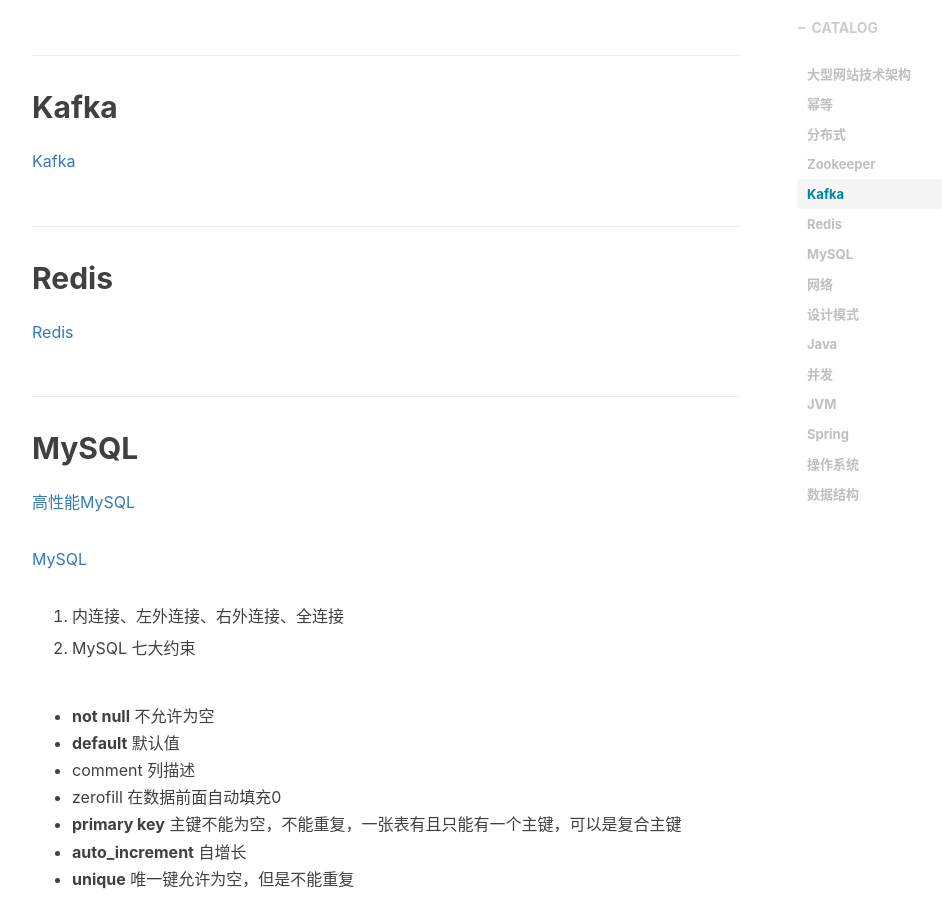
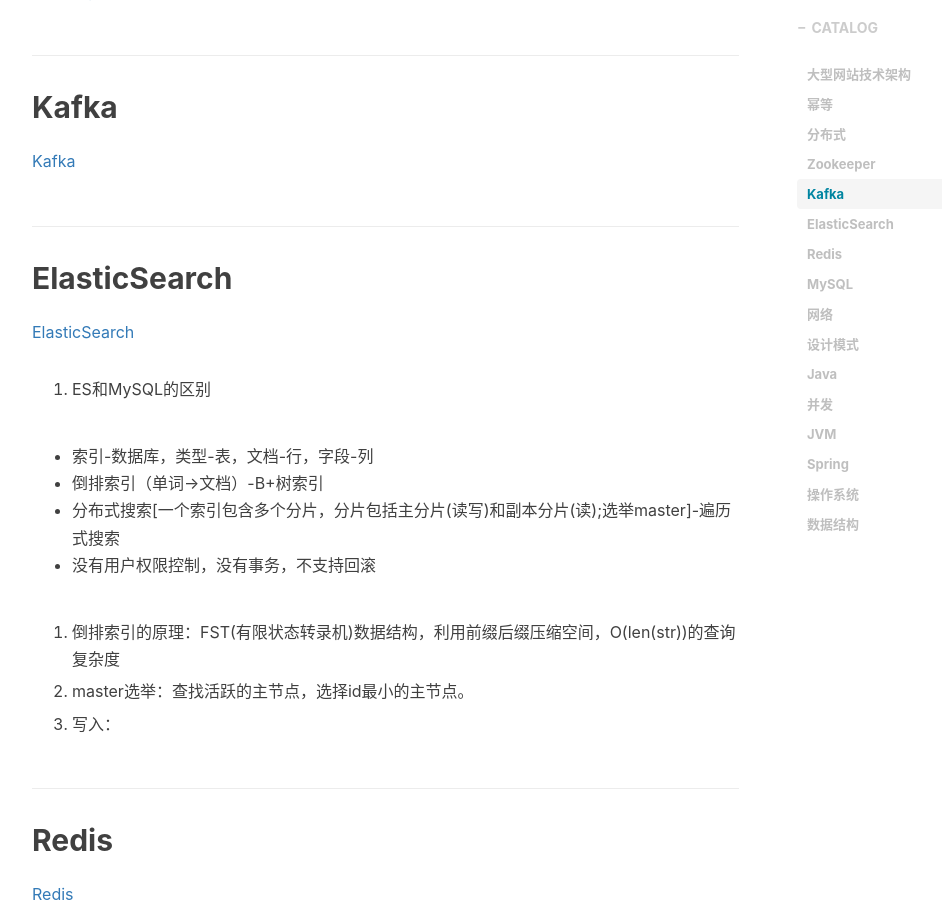
Before and after one commit to yycg/yycg.github.io, a Jekyll site: the page built from _posts/2020-07-05-总结.markdown, in a window 1280 px wide and 900 px high, scrolled down 2933 px. Shown: the whole window, without its empty margins (233-1175 px from the left). Built offline with Jekyll 4.4.1, drawn with Linux system fonts in a browser that asks for light colours; nearby versions of some CDN libraries; formulas are drawn with MathJax 3; comment, search, counter and statistics services are not loaded.

Commit message:
Update 2020-07-05-总结.markdown

```diff
--- a/_posts/2020-07-05-总结.markdown
+++ b/_posts/2020-07-05-总结.markdown
@@ -103,6 +103,23 @@
 ## Kafka
 
 [Kafka](https://yycg.github.io/2020/03/05/Kafka/)
+
+## ElasticSearch
+
+[ElasticSearch](https://yycg.github.io/2020/03/05/ElasticSearch/)
+
+1. ES和MySQL的区别
+
+  - 索引-数据库，类型-表，文档-行，字段-列
+  - 倒排索引（单词->文档）-B+树索引
+  - 分布式搜索[一个索引包含多个分片，分片包括主分片(读写)和副本分片(读);选举master]-遍历式搜索
+  - 没有用户权限控制，没有事务，不支持回滚
+
+2. 倒排索引的原理：FST(有限状态转录机)数据结构，利用前缀后缀压缩空间，O(len(str))的查询复杂度
+
+3. master选举：查找活跃的主节点，选择id最小的主节点。
+
+4. 写入：
 
 ## Redis
 
```
Also changed, not shown: other parts of _posts/2020-07-05-总结.markdown (+3 -3 lines).
